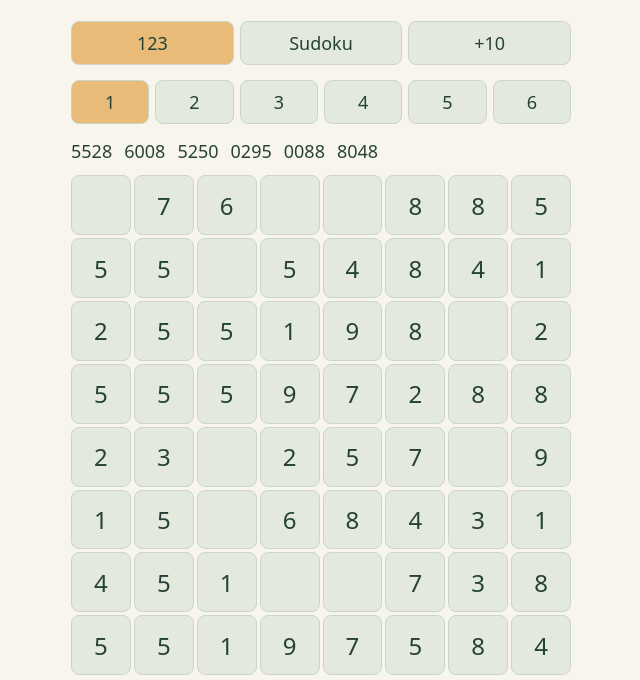
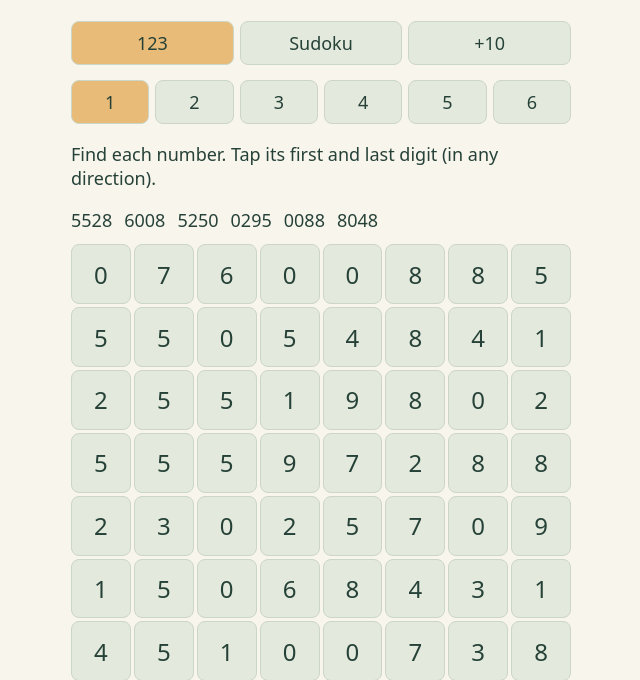
Before and after one commit to KiteWonder/kite-wonder-website, a plain HTML site: page play/index.html in a window 1280 px wide. Shown: the part 120-800 px from the top of the page, without its empty margins (319-959 px from the left). Drawn offline with Linux system fonts and the light colour scheme.

Commit message:
Show zero digits and clarify touch selection

```diff
--- a/play/index.html
+++ b/play/index.html
@@ -1,4 +1,4 @@
-<!doctype html><html lang="en"><meta charset="utf-8"><meta name="viewport" content="width=device-width,initial-scale=1"><title>Play & Puzzles | Kite & Wonder</title><style>*{box-sizing:border-box}body{background:#f8f5ed;color:#264238;font:18px system-ui;margin:0}main{max-width:540px;margin:auto;padding:20px}button{font:inherit;color:inherit;background:#e3e9dc;border:1px solid #cbd6c8;border-radius:8px;min-height:44px;cursor:pointer}button:focus-visible{outline:3px solid #a56a45}nav,.levels,.keys{display:flex;gap:6px;flex-wrap:wrap;margin:15px 0}nav button,.levels button,.keys button{flex:1}#board{display:grid;gap:3px}#board button{min-width:0;min-height:0;aspect-ratio:1;padding:0;font-size:clamp(14px,4vw,24px)}.selected{background:#e8bc78}.done{background:#a7c9a7}.fixed{font-weight:bold;background:#d7dfd2}.wrong{color:#a32b25}h1{font-family:Georgia;font-weight:normal}a{color:inherit}#targets{display:flex;flex-wrap:wrap;gap:12px;margin:12px 0}#status{min-height:28px}</style><main><a href="/">← Kite &amp; Wonder</a><h1>Play &amp; Puzzles</h1><nav id="games"></nav><div class="levels" id="levels"></div><div id="targets"></div><div id="board"></div><div class="keys" id="keys"></div><p id="status" role="status"></p><button id="reset">↻</button><p><a href="https://www.amazon.com/dp/B0HRS4BGFX">Picture Sudoku ↗</a></p></main><script>
+<!doctype html><html lang="en"><meta charset="utf-8"><meta name="viewport" content="width=device-width,initial-scale=1"><title>Play & Puzzles | Kite & Wonder</title><style>*{box-sizing:border-box}body{background:#f8f5ed;color:#264238;font:18px system-ui;margin:0}main{max-width:540px;margin:auto;padding:20px}button{font:inherit;color:inherit;background:#e3e9dc;border:1px solid #cbd6c8;border-radius:8px;min-height:44px;cursor:pointer}button:focus-visible{outline:3px solid #a56a45}nav,.levels,.keys{display:flex;gap:6px;flex-wrap:wrap;margin:15px 0}nav button,.levels button,.keys button{flex:1}#board{display:grid;gap:3px}#board button{min-width:0;min-height:0;aspect-ratio:1;padding:0;font-size:clamp(14px,4vw,24px)}.selected{background:#e8bc78}.done{background:#a7c9a7}.fixed{font-weight:bold;background:#d7dfd2}.wrong{color:#a32b25}h1{font-family:Georgia;font-weight:normal}a{color:inherit}#targets{display:flex;flex-wrap:wrap;gap:12px;margin:12px 0}#status{min-height:28px}</style><main><a href="/">← Kite &amp; Wonder</a><h1>Play &amp; Puzzles</h1><nav id="games"></nav><div class="levels" id="levels"></div><p id="instructions"></p><div id="targets"></div><div id="board"></div><div class="keys" id="keys"></div><p id="status" role="status"></p><button id="reset">↻</button><p><a href="https://www.amazon.com/dp/B0HRS4BGFX">Picture Sudoku ↗</a></p></main><script>
 "use strict";
 const $=id=>document.getElementById(id);let game=0,level=0,grid=[],solution=[],fixed=[],targets=[],found=[],picked=[],selected=-1,removed=[],n=0;
 function rng(seed){return ()=>{seed=(Math.imul(seed,1664525)+1013904223)>>>0;return seed/4294967296}}
@@ -12,8 +12,8 @@ if(game===1){n=9;let nums=shuffle([1,2,3,4,5,6,7,8,9],r);solution=Array.from({le
 if(game===2){n=4+2*(level/2|0);grid=[];for(let i=0;i<n*n/2;i++){let v=1+(r()*9|0);grid.push(v,10-v)}shuffle(grid,r)}render()}
 function complete(){ $("status").textContent="✓ ★";try{localStorage.setItem("kw-puzzle-"+game+"-"+level,"1")}catch(e){}menus()}
 function menus(){ $("games").replaceChildren();["123","Sudoku","+10"].forEach((s,i)=>{let b=document.createElement("button");b.textContent=s;b.className=i===game?"selected":"";b.onclick=()=>{game=i;level=0;start()};$("games").append(b)});$("levels").replaceChildren();for(let i=0;i<6;i++){let b=document.createElement("button");let done=false;try{done=!!localStorage.getItem("kw-puzzle-"+game+"-"+i)}catch(e){}b.textContent=(i+1)+(done?" ✓":"");b.className=i===level?"selected":"";b.onclick=()=>{level=i;start()};$("levels").append(b)}}
-function render(){menus();$("targets").replaceChildren();targets.forEach(s=>{let e=document.createElement("span");e.textContent=s;if(found.some(f=>f.s===s))e.style.textDecoration="line-through";$("targets").append(e)});$("board").style.gridTemplateColumns="repeat("+n+",minmax(0,1fr))";$("board").replaceChildren();grid.forEach((v,i)=>{let b=document.createElement("button");b.textContent=removed.includes(i)?"":v||"";b.setAttribute("aria-label","Cell "+(i+1)+": "+(v||"empty"));b.className=(fixed[i]?"fixed ":"")+(picked.includes(i)||selected===i?"selected ":"")+(found.some(f=>f.p.includes(i))||removed.includes(i)?"done ":"")+(game===1&&v&&v!==solution[i]?"wrong":"");if(game===1){if(i%9===2||i%9===5)b.style.borderRight="3px solid #264238";if((i/9|0)===2||(i/9|0)===5)b.style.borderBottom="3px solid #264238"}b.onclick=()=>tap(i);$("board").append(b)});$("keys").replaceChildren();if(game===1)for(let v=0;v<=9;v++){let b=document.createElement("button");b.textContent=v||"⌫";b.onclick=()=>{if(selected>=0&&!fixed[selected]){grid[selected]=v;render();if(grid.every((x,i)=>x===solution[i]))complete()}};$("keys").append(b)}}
+function render(){menus();$("instructions").textContent=["Find each number. Tap its first and last digit (in any direction).","Tap an empty cell, then choose a number below.","Tap two numbers that add up to 10."][game];$("targets").replaceChildren();targets.forEach(s=>{let e=document.createElement("span");e.textContent=s;if(found.some(f=>f.s===s))e.style.textDecoration="line-through";$("targets").append(e)});$("board").style.gridTemplateColumns="repeat("+n+",minmax(0,1fr))";$("board").replaceChildren();grid.forEach((v,i)=>{let b=document.createElement("button");b.textContent=removed.includes(i)?"":(game===1&&!v?"":String(v));b.setAttribute("aria-label","Cell "+(i+1)+": "+(game===1&&!v?"empty":String(v)));b.className=(fixed[i]?"fixed ":"")+(picked.includes(i)||selected===i?"selected ":"")+(found.some(f=>f.p.includes(i))||removed.includes(i)?"done ":"")+(game===1&&v&&v!==solution[i]?"wrong":"");if(game===1){if(i%9===2||i%9===5)b.style.borderRight="3px solid #264238";if((i/9|0)===2||(i/9|0)===5)b.style.borderBottom="3px solid #264238"}b.onclick=()=>tap(i);$("board").append(b)});$("keys").replaceChildren();if(game===1)for(let v=0;v<=9;v++){let b=document.createElement("button");b.textContent=v||"⌫";b.onclick=()=>{if(selected>=0&&!fixed[selected]){grid[selected]=v;render();if(grid.every((x,i)=>x===solution[i]))complete()}};$("keys").append(b)}}
 function tap(i){if(game===1){selected=i;render();return}if(game===2){if(removed.includes(i))return;if(picked.length&&picked[0]!==i){if(grid[picked[0]]+grid[i]===10)removed.push(picked[0],i);picked=[]}else picked=picked.length?[]:[i];render();if(removed.length===grid.length)complete();return}
-if(!picked.length){picked=[i];render();return}let a=picked[0],dy=(i/n|0)-(a/n|0),dx=i%n-a%n;let p=[];if((dx||dy)&&(!dx||!dy||Math.abs(dx)===Math.abs(dy))){for(let k=0;k<=Math.max(Math.abs(dx),Math.abs(dy));k++)p.push(a+k*(Math.sign(dy)*n+Math.sign(dx)));let s=p.map(j=>grid[j]).join("");let t=targets.find(t=>(t===s||t===s.split("").reverse().join(""))&&!found.some(f=>f.s===t));if(t)found.push({s:t,p})}picked=[];render();if(found.length===targets.length)complete()}
+if(!picked.length){$("status").textContent="Now tap the last digit.";picked=[i];render();return}let a=picked[0],dy=(i/n|0)-(a/n|0),dx=i%n-a%n;let p=[];if((dx||dy)&&(!dx||!dy||Math.abs(dx)===Math.abs(dy))){for(let k=0;k<=Math.max(Math.abs(dx),Math.abs(dy));k++)p.push(a+k*(Math.sign(dy)*n+Math.sign(dx)));let s=p.map(j=>grid[j]).join("");let t=targets.find(t=>(t===s||t===s.split("").reverse().join(""))&&!found.some(f=>f.s===t));if(t){found.push({s:t,p});$("status").textContent="✓ "+t;}else $("status").textContent="Try another sequence."}picked=[];render();if(found.length===targets.length)complete()}
 $("reset").onclick=start;start();
 </script></html>
```
